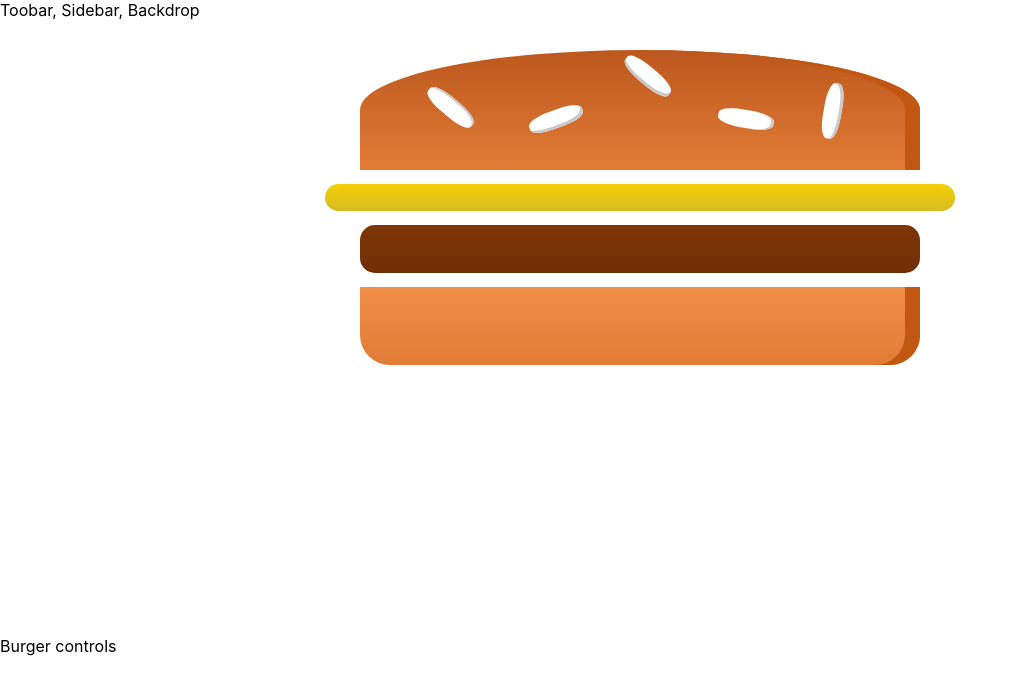
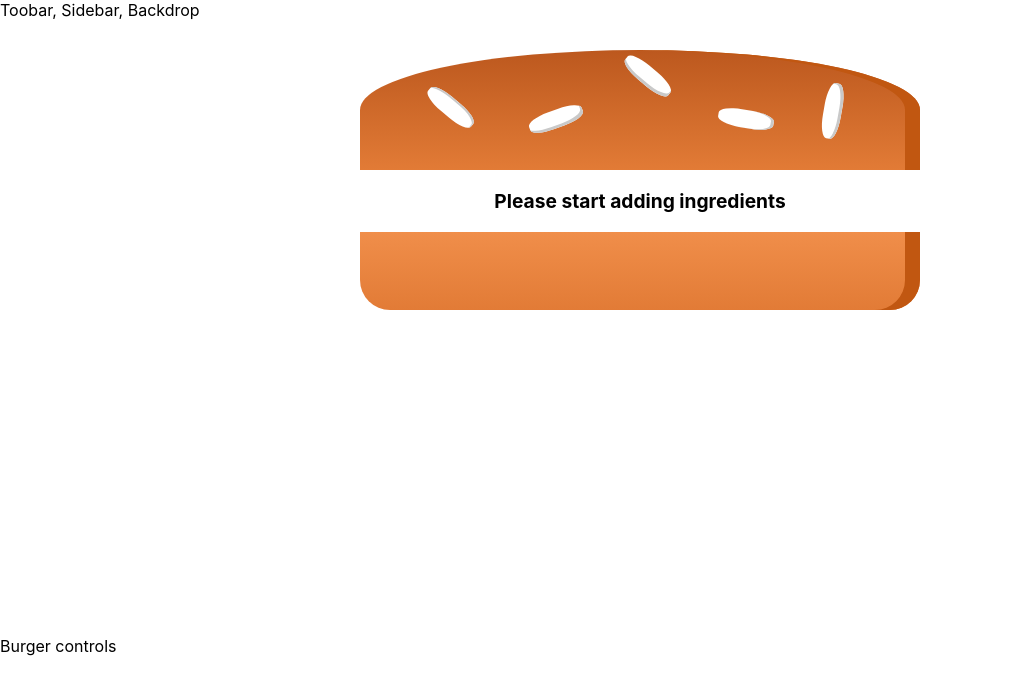
Before and after one commit to ThiagoFazzi/burger-build, a React (Create React App) app: page / in a window 1280 px wide. Shown: the top 694 px of the page, without its empty margins (0-1017 px from the left). Built offline with nearby package versions, Linux system fonts and the light colour scheme.

Commit message:
Add logic to create a burger dynamically

```diff
--- a/src/components/Burger/Burger.js
+++ b/src/components/Burger/Burger.js
@@ -3,11 +3,24 @@ import classes from './Burger.module.css'
 import BurgerIngredient from './BurgerIngredient/BurgerIngredient'
 
 const burger = (props) => {
+
+  let transformedIngredients = Object.keys(props.ingredients)
+    .map(igKey => {
+      return [...Array(props.ingredients[igKey])].map((_, i)=> {
+        return <BurgerIngredient key={igKey + i} type={igKey} />
+      })
+    }).reduce((arr, el)=> {
+      return arr.concat(el)
+    },[])
+
+    if(transformedIngredients.length === 0){
+      transformedIngredients = <p>Please start adding ingredients</p>
+    }
+
   return (
     <div className={classes.Burger}>
       <BurgerIngredient type='bread-top'/>
-      <BurgerIngredient type='cheese'/>
-      <BurgerIngredient type='meat'/>
+      {transformedIngredients}
       <BurgerIngredient type='bread-bottom'/>
     </div>
   )
--- a/src/components/Burger/BurgerIngredient/BurgerIngredient.js
+++ b/src/components/Burger/BurgerIngredient/BurgerIngredient.js
@@ -28,7 +28,7 @@ class BurgerIngredient extends Component {
         ingredient = <div className={classes.Cheese}></div>
         break
 
-      case ('Salad'):
+      case ('salad'):
         ingredient = <div className={classes.Salad}></div>
         break
 
--- a/src/containers/BurgerBuilder/BurgerBuilder.js
+++ b/src/containers/BurgerBuilder/BurgerBuilder.js
@@ -2,10 +2,19 @@ import React, { Component } from 'react'
 import Burger from '../../components/Burger/Burger';
 
 class BurgerBuilder extends Component {
+  state = {
+    ingredients: {
+    salad: 0,
+    bacon: 0,
+    cheese: 0,
+    meat: 0,
+    }
+  }
+
   render(){
     return(
       <>
-        <Burger />
+        <Burger ingredients={this.state.ingredients}/>
         <div>Burger controls</div>
       </>
     )
```
Also changed, not shown: src/components/Burger/BuildControls/BuildControls.js (added).
